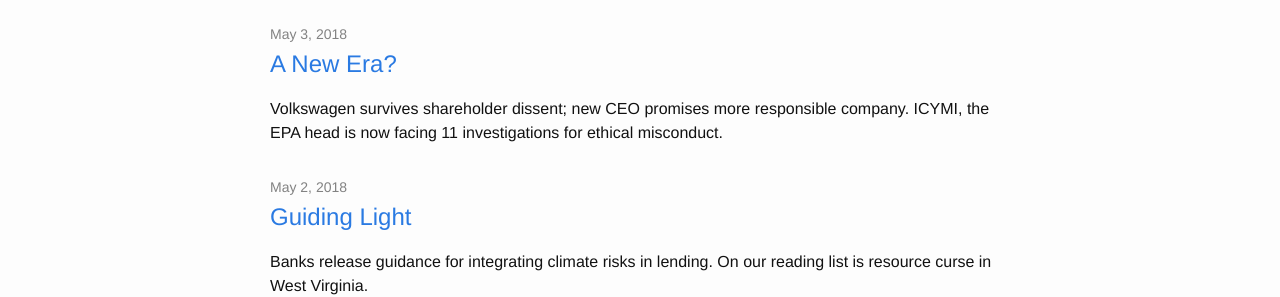
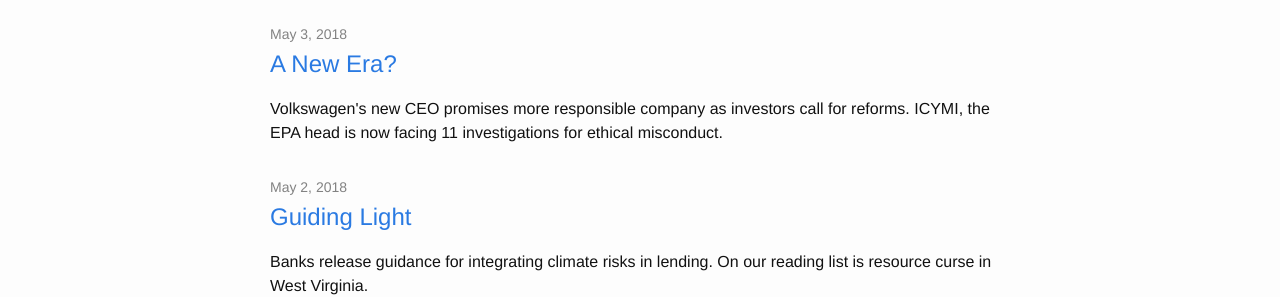
Before and after one commit to Sparkleleuk/Sustainability_Matters, a Jekyll site: the page built from index.html, in a window 1280 px wide. Shown: the part 268-565 px from the top of the page. Built offline with Jekyll 4.4.1, drawn with Linux system fonts in a browser that asks for light colours; the list of posts is cut into pages by our own code; comment, search, counter and statistics services are not loaded.

Commit message:
fix post

```diff
--- a/_posts/2018-05-03-volkswagen.markdown
+++ b/_posts/2018-05-03-volkswagen.markdown
@@ -1,7 +1,7 @@
 ---
 layout: post
 title:  "A New Era?"
-excerpt: "Volkswagen survives shareholder dissent; new CEO promises more responsible company. ICYMI, the EPA head is now facing 11 investigations for ethical misconduct."
+excerpt: "Volkswagen's new CEO promises more responsible company as investors call for reforms. ICYMI, the EPA head is now facing 11 investigations for ethical misconduct."
 categories: [Ethics]
 ---
 
```
